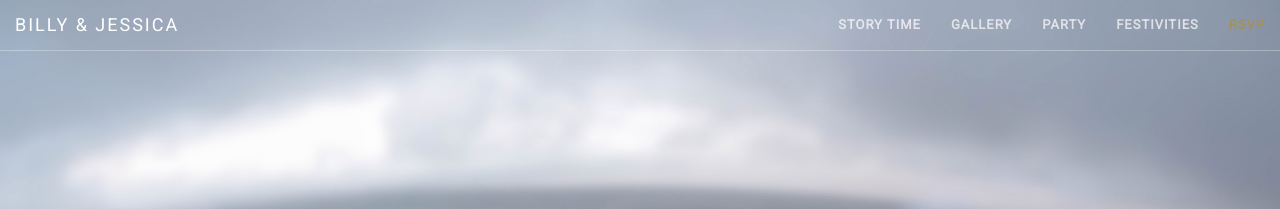
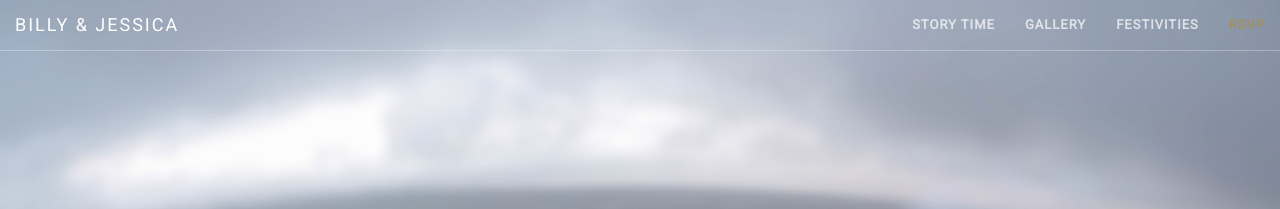
Before and after one commit to notbleh/wed-website, a Jekyll site: the page built from live.html, in a window 1280 px wide. Shown: the top 209 px of the page. Built offline with Jekyll 4.4.1, drawn with Linux system fonts in a browser that asks for light colours.

Commit message:
Create nav.html

```diff
--- a/_includes/nav.html
+++ b/_includes/nav.html
@@ -21,9 +21,6 @@
                     <a class="page-scroll" href="#gallery">Gallery</a>
                 </li>
                 <li>
-                    <a class="page-scroll" href="#party">Party</a>
-                </li>
-                <li>
                     <a class="page-scroll" href="#festivities">Festivities</a>
                 </li>
                 <li>
```
